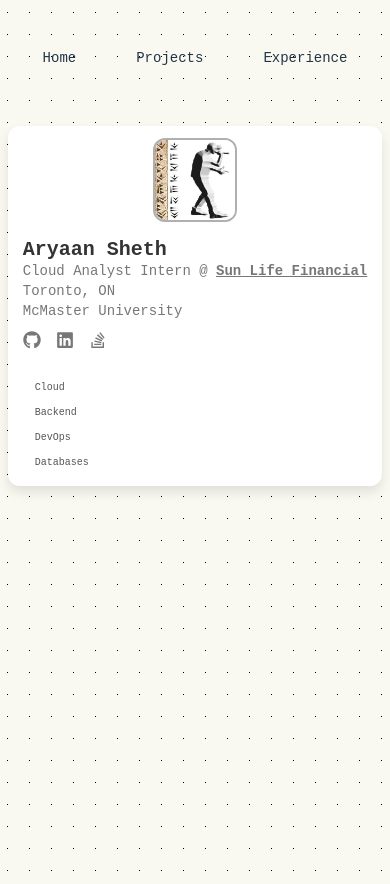
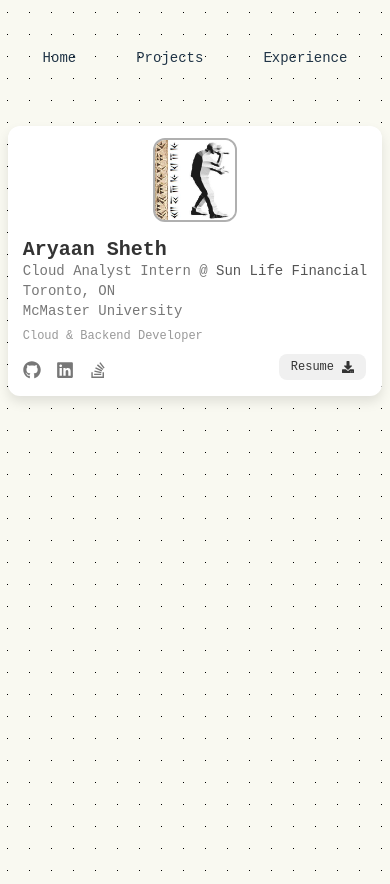
Before and after one commit to AryaanSheth/portfolio, a React (Vite) app: page / in a window 390 px wide. Built offline with nearby package versions, Linux system fonts and the light colour scheme; a web font is replaced by a local one.

Commit message:
feat: update card contents

```diff
--- a/src/App.css
+++ b/src/App.css
@@ -5,22 +5,3 @@
     height: 100vh;
     overflow-x: hidden;
 }
-
-.card {
-    background-color: white;
-    width: 400px;
-    height: 300px;
-    border-radius: 10px;
-    padding: 20px;
-    display: flex;
-    justify-content: center;
-    align-items: center;
-    box-shadow: 0 4px 6px rgba(0, 0, 0, 0.1);
-    margin-top: 30px;
-}
-
-.card-text {
-    color: black;
-    font-size: 18px;
-    font-weight: 500;
-}
--- a/src/components/Card/Card.css
+++ b/src/components/Card/Card.css
@@ -38,6 +38,7 @@
     display: flex;
     flex-direction: column;
     justify-content: space-between;
+    position: relative;
 }
 
 .card-content h2 {
@@ -61,32 +62,27 @@
     color: #777777;
 }
 
-.skills {
-    display: grid;
-    grid-template-columns: repeat(2, 1fr);
-    gap: 2px;
-    margin-top: 2px;
-}
-
-.skills span {
-    padding: 6px 12px;
-    border-radius: 16px;
-    font-size: 12px;
-    color: #555555;
-    background-color: transparent;
+.card-content .description {
+    margin: 8px 0;
+    font-size: 14px;
+    color: #999999;
 }
 
 .sun-life-link {
-    font-weight: bold;
+    text-decoration: none;
+    color: #555555;
+}
+
+.sun-life-link:hover {
     text-decoration: underline;
-    color: #777777;
+    color: #555555;
+    transition: text-decoration 0.3s ease;
 }
 
 .social-links {
     display: flex;
     gap: 20px;
     margin-top: 12px;
-    margin-bottom: 12px;
     align-self: flex-start;
 }
 
@@ -97,6 +93,33 @@
 
 .social-icon:hover {
     color: #555555;
+}
+
+.resume-button {
+    position: absolute;
+    bottom: 16px;
+    right: 16px;
+}
+
+.resume-button a {
+    display: inline-flex;
+    align-items: center;
+    justify-content: center;
+    gap: 8px;
+    padding: 8px 16px;
+    border-radius: 8px;
+    font-size: 14px;
+    color: #333333;
+    background-color: #f0f0f0;
+    text-decoration: none;
+    transition:
+        background-color 0.3s ease,
+        transform 0.2s ease;
+}
+
+.resume-button a:hover {
+    background-color: #e0e0e0;
+    transform: scale(1.05);
 }
 
 /* Mobile styles */
@@ -126,9 +149,8 @@
         font-size: 14px;
     }
 
-    .skills {
-        grid-template-columns: 1fr;
-        margin-top: 10px;
+    .card-content .description {
+        font-size: 12px;
     }
 
     .social-links {
@@ -136,7 +158,8 @@
         margin-top: 10px;
     }
 
-    .skills span {
-        font-size: 10px;
+    .resume-button a {
+        font-size: 12px;
+        padding: 6px 12px;
     }
 }
--- a/src/components/Card/Card.tsx
+++ b/src/components/Card/Card.tsx
@@ -1,13 +1,18 @@
 import React, { useState, useEffect } from "react";
 import "./Card.css";
-import { FaGithub, FaLinkedin, FaStackOverflow } from "react-icons/fa";
+import {
+  FaGithub,
+  FaLinkedin,
+  FaStackOverflow,
+  FaDownload,
+} from "react-icons/fa";
 
 interface IDCardProps {
   name: string;
   title: string;
   location: string;
   university: string;
-  skills: string[];
+  description: string;
   image: string;
   github: string;
   linkedin: string;
@@ -19,7 +24,7 @@
   title,
   location,
   university,
-  skills,
+  description,
   image,
   github,
   linkedin,
@@ -90,6 +95,7 @@
         </div>
         <div className="location">{location}</div>
         <div className="university">{university}</div>
+        <div className="description">{description}</div>
         <div className="social-links">
           <a href={github} target="_blank" rel="noopener noreferrer">
             <FaGithub className="social-icon" />
@@ -101,11 +107,11 @@
             <FaStackOverflow className="social-icon" />
           </a>
         </div>
-        <div className="skills">
-          {skills.map((skill, index) => (
-            <span key={index}>{skill}</span>
-          ))}
-        </div>
+      </div>
+      <div className="resume-button">
+        <a href="/resume.pdf" download>
+          Resume <FaDownload />
+        </a>
       </div>
     </div>
   );
--- a/src/pages/Home.tsx
+++ b/src/pages/Home.tsx
@@ -20,11 +20,11 @@
         title="Cloud Analyst Intern @ Sun Life Financial"
         location="Toronto, ON"
         university="McMaster University"
-        skills={["Cloud", "Backend", "DevOps", "Databases"]}
         image="/images/github.jpg"
         github="https://github.com/AryaanSheth"
         linkedin="https://www.linkedin.com/in/aryaansheth/"
         stackoverflow="https://stackoverflow.com/users/21440608/lines"
+        description="Cloud & Backend Developer"
       />
     </div>
   );
```
